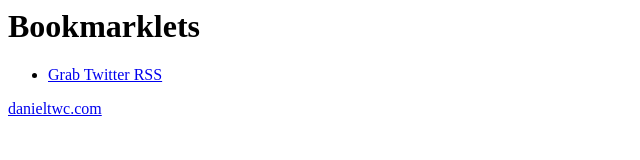
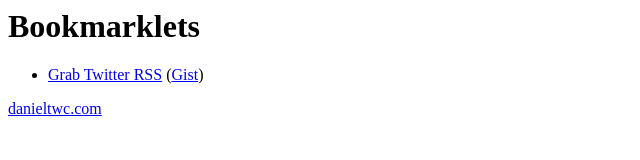
Before and after one commit to dwc/dwc.github.com, a plain HTML site: page index.html in a window 1280 px wide. Shown: the full height of the page, 0-640 px from the left. Drawn offline with Linux system fonts and the light colour scheme.

Commit message:
Use single quotes and add link to Gist

```diff
--- a/index.html
+++ b/index.html
@@ -16,7 +16,7 @@
   <body>
     <h1>Bookmarklets</h1>
     <ul>
-      <li><a href="javascript:if(twttr!=null&&twttr.profileUser!=null){window.location=document.location.protocol+"//"+document.location.host+"/statuses/user_timeline/"+twttr.profileUser.id+".rss";}else{alert("Twitter profile not found!");}">Grab Twitter RSS</a></li>
+      <li><a href="javascript:if (twttr != null && twttr.profileUser != null) { window.location = document.location.protocol + '//' + document.location.host + '/statuses/user_timeline/' + twttr.profileUser.id + '.rss'; } else { alert('Twitter profile not found!'); }">Grab Twitter RSS</a> (<a href="https://gist.github.com/598042">Gist</a>)</li>
     </ul>
 
     <p><a href="http://danieltwc.com/">danieltwc.com</a></p>
```
